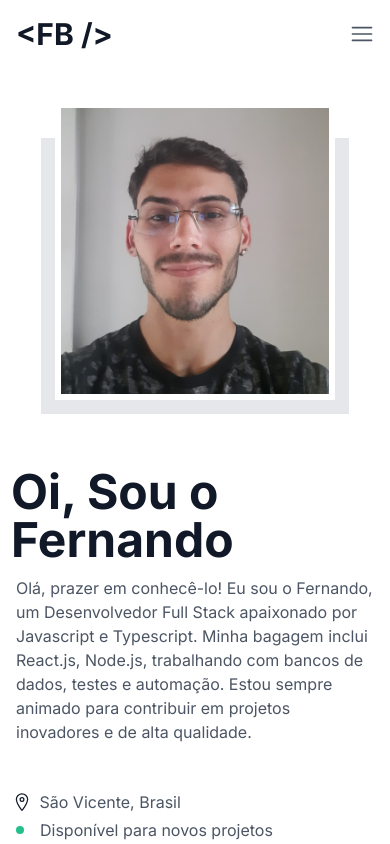
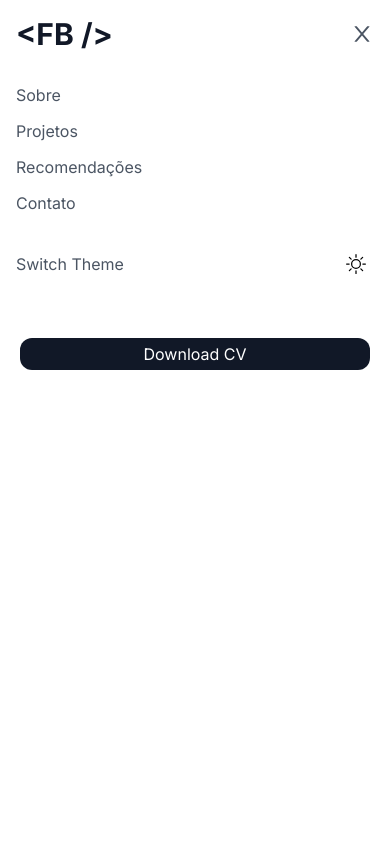
Before and after one commit to FernandoBrino/my-portfolio, a Next.js app: page / in a window 390 px wide. Both pictures are taken after a click on the icon 362 px from the left and 34 px from the top of the page. Shown: the top 844 px of the page. Built offline with nearby package versions, Linux system fonts and the light colour scheme.

Commit message:
feat: menu mobile

```diff
--- a/src/components/Header/index.tsx
+++ b/src/components/Header/index.tsx
@@ -85,8 +85,11 @@ export const Header = () => {
 
       {isMenuOpen ? (
         <div className="absolute top-0 left-0 z-10 w-screen h-screen bg-background">
-          <div>
-            <h1 className="text-title font-bold text-3xl">
+          <div className="flex items-center justify-between p-4 border-b-[1px] border-card-background">
+            <h1
+              className="text-title font-bold text-3xl"
+              onClick={toggleMenuOpen}
+            >
               <Link href="#profile">&lt;FB /&gt;</Link>
             </h1>
 
@@ -96,6 +99,40 @@ export const Header = () => {
               onClick={toggleMenuOpen}
             />
           </div>
+
+          <nav className="flex flex-col p-4 gap-4 border-b-[1px] border-card-background">
+            <a href="#about" className="text-text" onClick={toggleMenuOpen}>
+              Sobre
+            </a>
+            <a href="#projects" className="text-text" onClick={toggleMenuOpen}>
+              Projetos
+            </a>
+            <a
+              href="#recommendations"
+              className="text-text"
+              onClick={toggleMenuOpen}
+            >
+              Recomendações
+            </a>
+            <a href="#contact" className="text-text" onClick={toggleMenuOpen}>
+              Contato
+            </a>
+          </nav>
+
+          <div className="flex justify-between p-4 items-center mb-6">
+            <p className="text-text">Switch Theme</p>
+            <SwitchThemeButton />
+          </div>
+
+          <div className="flex w-full p-4 items-center justify-center ">
+            <a
+              className="w-[350px] text-background px-4 py-1.5 bg-title rounded-xl hover:opacity-50 duration-300 text-center"
+              href="https://drive.google.com/file/d/1QqY3fC2bnDcEV66irdEB74FmM-DYQMba/view?usp=sharing"
+              target="_blank"
+            >
+              Download CV
+            </a>
+          </div>
         </div>
       ) : (
         ""
--- a/src/pages/_app.tsx
+++ b/src/pages/_app.tsx
@@ -1,6 +1,11 @@
 import type { AppProps } from "next/app";
 import "@/styles/globals.css";
+import { MenuMobileContextProvider } from "@/contexts/MenuMobileContext";
 
 export default function App({ Component, pageProps }: AppProps) {
-  return <Component {...pageProps} />;
+  return (
+    <MenuMobileContextProvider>
+      <Component {...pageProps} />
+    </MenuMobileContextProvider>
+  );
 }
--- a/src/pages/index.tsx
+++ b/src/pages/index.tsx
@@ -1,16 +1,24 @@
 import { Header } from "@/components/Header";
-import { AboutSection } from "@/components/Sections/about";
-import { ContactSection } from "@/components/Sections/contact";
-import { ExperienceSection } from "@/components/Sections/experience";
-import { ProfileSection } from "@/components/Sections/profile";
-import { ProjectSection } from "@/components/Sections/project";
-import { RecommendationSection } from "@/components/Sections/recommendation";
-import { SkillSection } from "@/components/Sections/skill";
+import { AboutSection } from "@/components/Sections/About";
+import { ContactSection } from "@/components/Sections/Contact";
+import { ExperienceSection } from "@/components/Sections/Experience";
+import { ProfileSection } from "@/components/Sections/Profile";
+import { ProjectSection } from "@/components/Sections/Project";
+import { RecommendationSection } from "@/components/Sections/Recommendation";
+import { SkillSection } from "@/components/Sections/Skill";
+import { MenuMobileContext } from "@/contexts/MenuMobileContext";
+import { useContext } from "react";
 
 export default function Home() {
+  const { isMenuOpen } = useContext(MenuMobileContext);
+
   return (
     <>
       <Header />
+      {isMenuOpen ? (
+        ""
+      ) : (
+        <>
           <ProfileSection />
           <AboutSection />
           <SkillSection />
@@ -19,5 +27,7 @@ export default function Home() {
           <RecommendationSection />
           <ContactSection />
         </>
+      )}
+    </>
   );
 }
```
Lines whose indentation alone changed are shown as unchanged.
